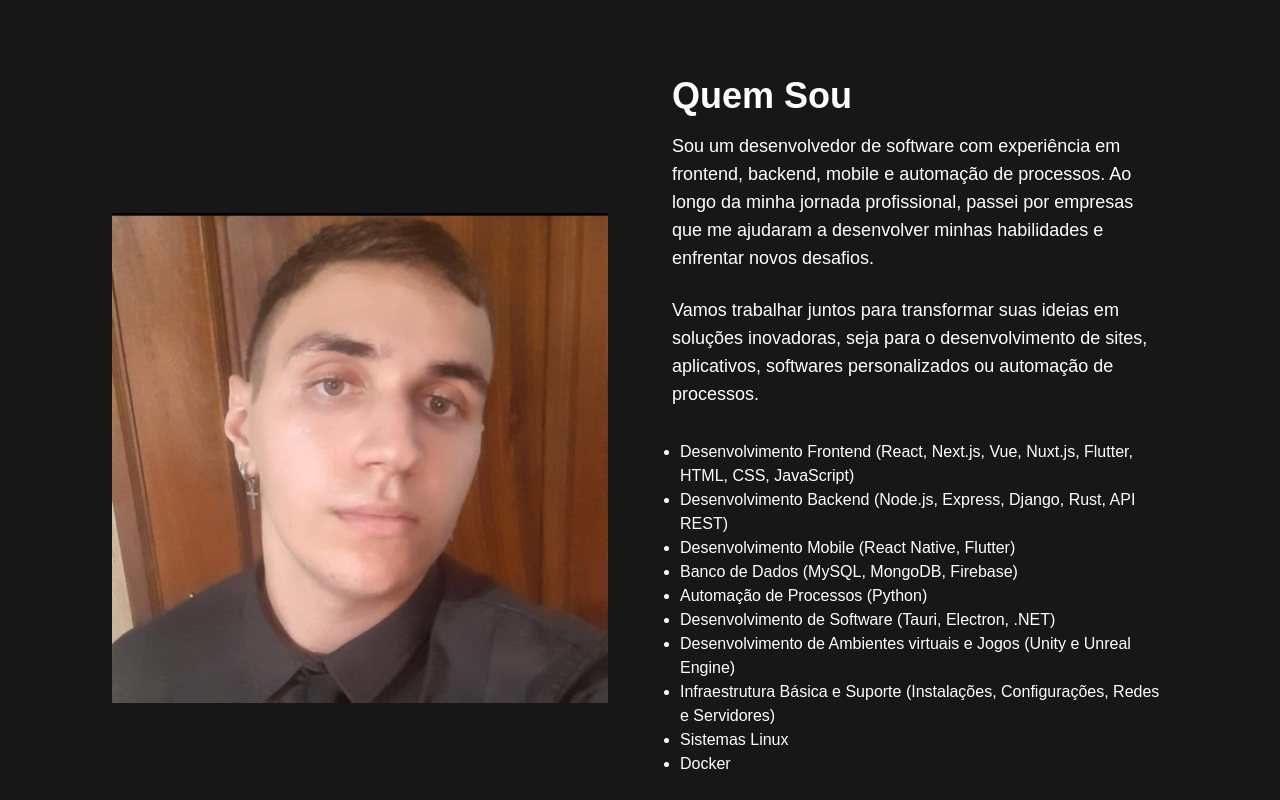
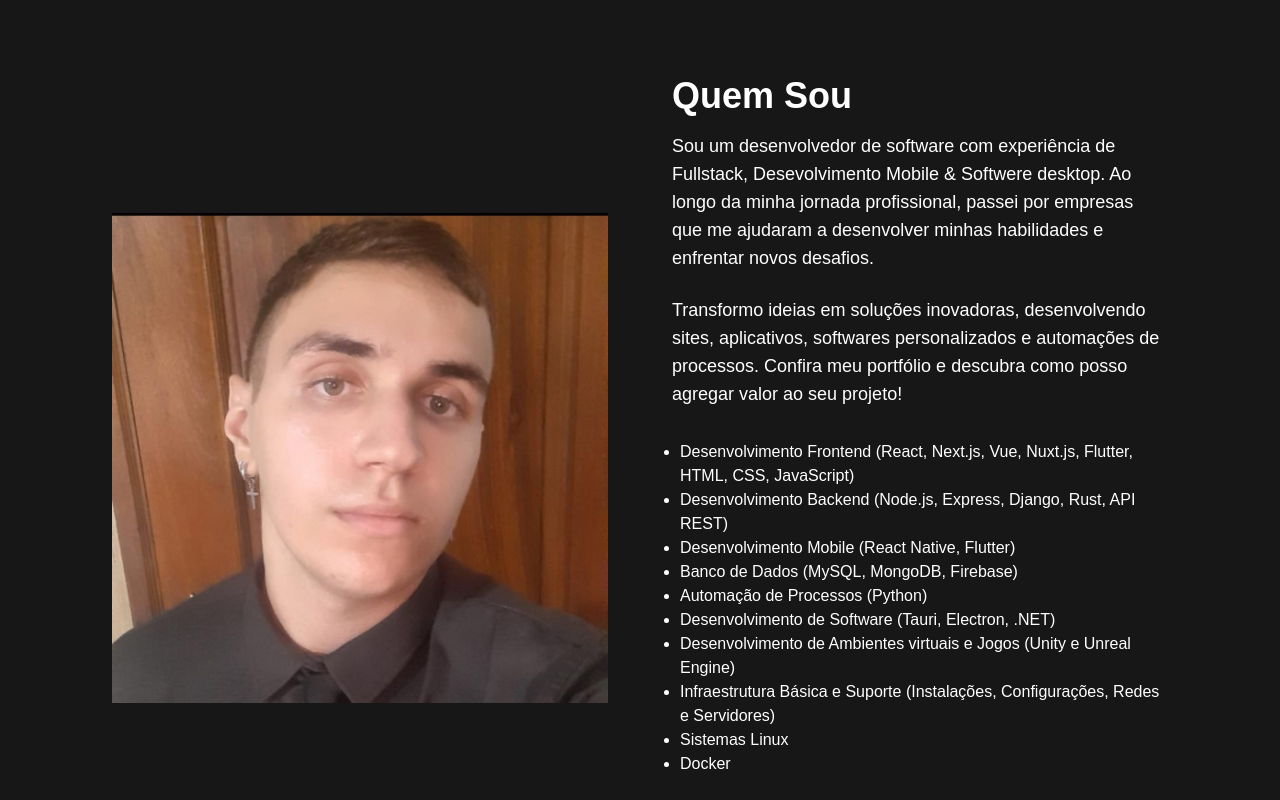
Before and after one commit to Vitor-Vidotto/Portifolio-3.0, a Next.js app: page / in a window 1280 px wide. Shown: the part 900-1700 px from the top of the page. Built offline with nearby package versions, Linux system fonts and the light colour scheme.

Commit message:
chore: information updates

```diff
--- a/app/components/AboutSection.jsx
+++ b/app/components/AboutSection.jsx
@@ -66,12 +66,12 @@ const AboutSection = () => {
         <div className="mt-4 md:mt-0 text-left flex flex-col h-full">
           <h2 className="text-4xl font-bold text-white mb-4">Quem Sou</h2>
           <p className="text-base lg:text-lg text-white">
-            Sou um desenvolvedor de software com experiência em frontend, backend, mobile e automação de processos. Ao longo da minha jornada profissional, passei por empresas que me ajudaram a desenvolver minhas habilidades e enfrentar novos desafios.
+            Sou um desenvolvedor de software com experiência de Fullstack, Desevolvimento Mobile & Softwere desktop. Ao longo da minha jornada profissional, passei por empresas que me ajudaram a desenvolver minhas habilidades e enfrentar novos desafios.
           </p>
           <br />
           <p className="text-base lg:text-lg text-white">
-            Vamos trabalhar juntos para transformar suas ideias em soluções inovadoras, seja para o desenvolvimento de sites, aplicativos, softwares personalizados ou automação de processos.
-          </p>
+          Transformo ideias em soluções inovadoras, desenvolvendo sites, aplicativos, softwares personalizados e automações de processos. Confira meu portfólio e descubra como posso agregar valor ao seu projeto!
+           </p>
           <div className="mt-8">
             {/* Aqui os itens da lista só ficam visíveis se isItemVisible for verdadeiro */}
             <ul className="list-disc pl-2 text-white">
--- a/app/components/TimeLine.tsx
+++ b/app/components/TimeLine.tsx
@@ -60,7 +60,7 @@ const TIMELINE_DATA = [
     cardTitle: "Aliança Engenharia Integrada",
     cardSubtitle: "Estágio em Inovação TI",
     cardDetailedText:
-      "Atuo na automação de processos e desenvolvimento de soluções pontuais para plataformas internas, além de suporte de infraestrutura. Estou continuamente aprimorando minhas habilidades em backend e automação.",
+      "Atuo na automação de processos e desenvolvimento de soluções pontuais para plataformas internas, além de suporte de infraestrutura e softweres personalizados respondendo diratamente o cliente.",
     media: {
       type: "IMAGE",
       source: {
```
